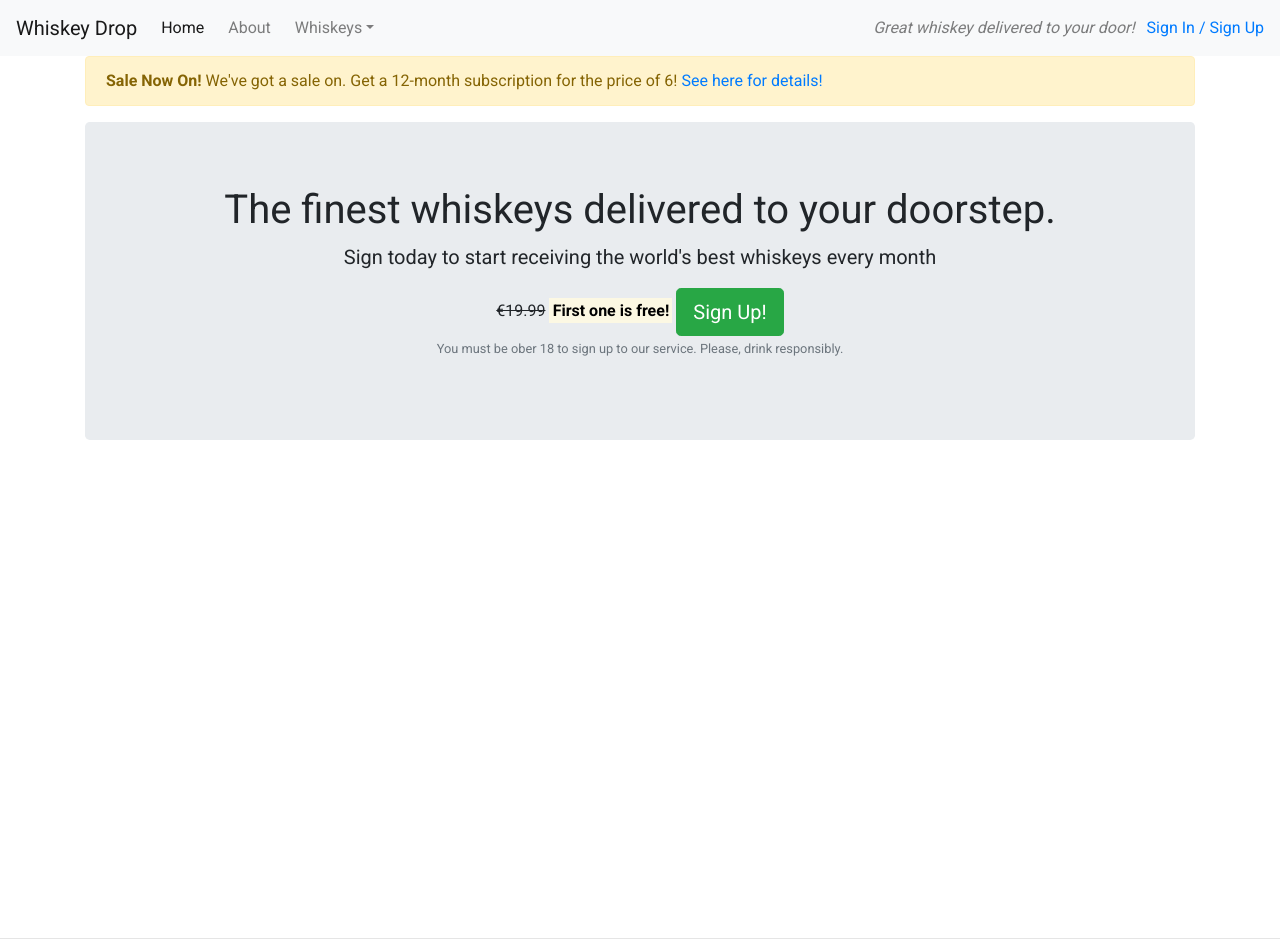
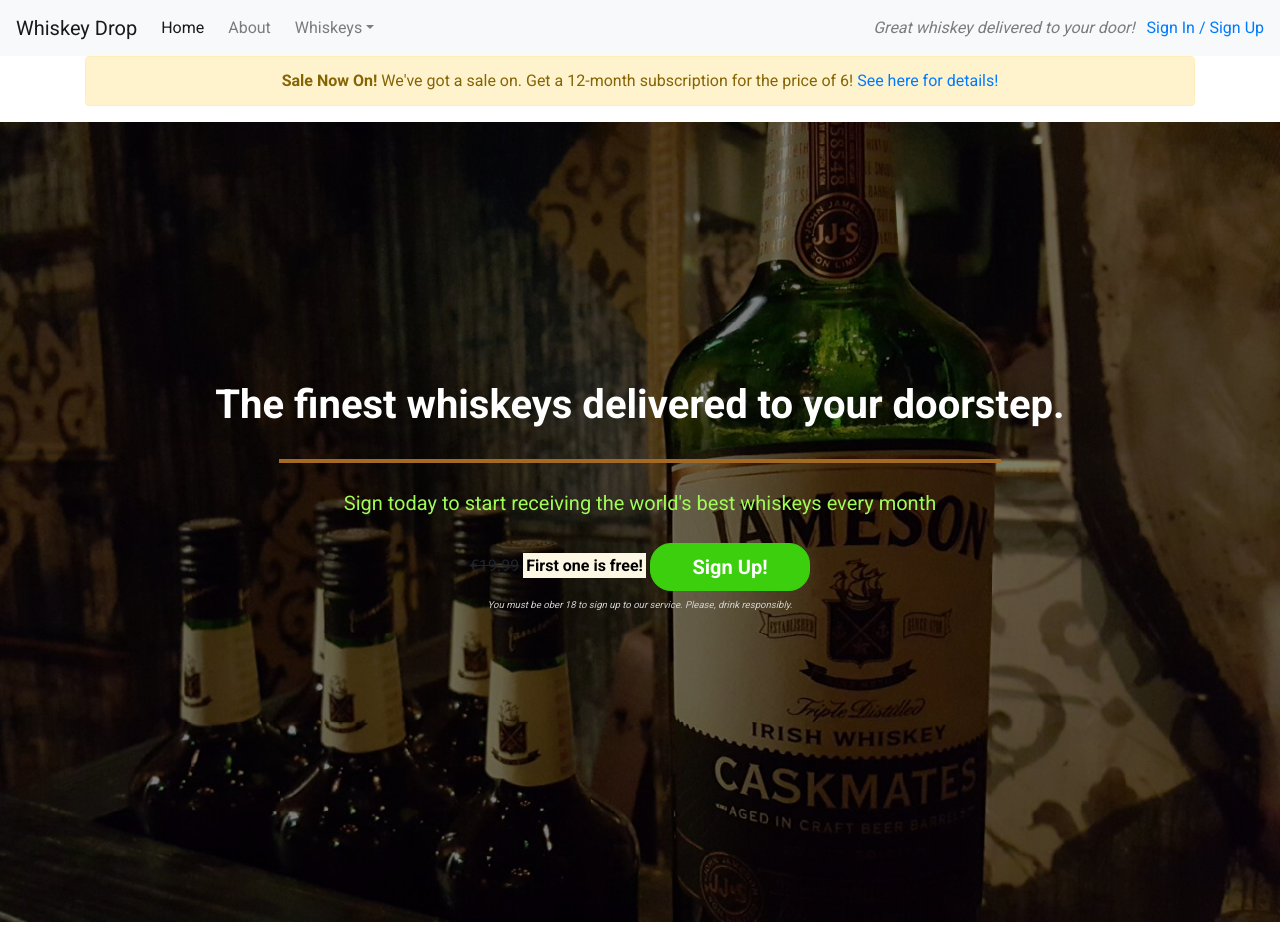
Before and after one commit to Mathias-SantAnna/bootstrap_practice, a plain HTML site: page index.html in a window 1280 px wide. Shown: the top 942 px of the page. Drawn offline with nearby package versions, Linux system fonts and the light colour scheme.

Commit message:
changes in css Button & Block divider

```diff
--- a/css/style.css
+++ b/css/style.css
@@ -2,12 +2,88 @@ body {
     font-family: 'Roboto', sans-serif;
 }
 
-.alert-container{}
+.alert-container{
+    text-align: center;
+}
 
 .callout-container {
     height: 100vh;
+
+    background: url("../images/jameson.png") no-repeat top right fixed;
+    -webkit-background-size: cover;
+    -moz-background-size: cover;
+    -o-background-size: cover;
+    background-size: cover;
+
+    display: flex;
+    align-items: center;
+    justify-content: center;
+
+    position: relative;
+
 }
+
+.opaque-overlay {
+    position: absolute;
+    top: 0;
+    left: 0;
+    height: 100%;
+    width: 100%;
+    background-color: rgba(0,0,0,0.5);
+    }
 
 .quotes-container {}
 
 .features-container {}
+
+/* Block Dividers */
+.block-divider {
+    width: 85%;
+    height: 4px;
+    border: 0;
+    background-color: #a36a26;
+}
+
+/* Jumbotron */
+.jumbotron {
+    background-color: transparent;
+}
+
+.jumbotron-header {
+    color: white;
+    font-weight: bold;
+    margin-bottom: 30px;
+}
+
+.jumbotron .lead {
+    margin: 25px 0;
+    color: #a0fb57;
+}
+
+.jumbotron small {
+    font-size: 60%;
+    font-style: italic;
+    color: #d0d0d0;
+}
+
+/* Buttons */
+.btn--cta {
+    font-weight: bold;
+    border-radius: 21px;
+    width: 160px;
+}
+
+.btn--green {
+    color: white;
+    background-color: #3bcf0d;
+    border-color: #3bcf0d;
+
+}
+
+.btn--green:hover,
+.btn--green:active,
+.btn--green:focus,
+.btn--green:active:focus {
+    background-color: #2f9c0e;
+    border-color: #2f9c0e;
+}
--- a/index.html
+++ b/index.html
@@ -4,8 +4,6 @@
     <meta charset="UTF-8">
     <meta name="viewport" content="width=device-width, initial-scale=1.0">
     <link rel="stylesheet" href="https://cdn.jsdelivr.net/npm/bootstrap@4.5.3/dist/css/bootstrap.min.css" integrity="sha384-TX8t27EcRE3e/ihU7zmQxVncDAy5uIKz4rEkgIXeMed4M0jlfIDPvg6uqKI2xXr2" crossorigin="anonymous">
-    <!-- <script src="https://code.jquery.com/jquery-3.5.1.slim.min.js" integrity="sha384-DfXdz2htPH0lsSSs5nCTpuj/zy4C+OGpamoFVy38MVBnE+IbbVYUew+OrCXaRkfj" crossorigin="anonymous"></script>
-    <script src="https://cdn.jsdelivr.net/npm/bootstrap@4.5.3/dist/js/bootstrap.bundle.min.js" integrity="sha384-ho+j7jyWK8fNQe+A12Hb8AhRq26LrZ/JpcUGGOn+Y7RsweNrtN/tE3MoK7ZeZDyx" crossorigin="anonymous"></script> -->
     <script src="https://kit.fontawesome.com/c4ca4c5b5d.js" crossorigin="anonymous"></script>
     <link href="https://fonts.googleapis.com/css2?family=Roboto:wght@400;700&display=swap" rel="stylesheet">
     <link rel="stylesheet" href="css/style.css" type="text/css">
@@ -49,24 +47,26 @@
             </div>
         </div>
     </div>
-    <div class="container callout-container">
+    <div class="container-fluid callout-container">
         <!-- Callout -->
+        <div class="opaque-overlay">&nbsp;</div>
         <div class="row">
             <div class="col-12">
                 <section class="callout jumbotron text-center">
-                    <h1>The finest whiskeys delivered to your doorstep.</h1>
+                    <h1 class="jumbotron-header">The finest whiskeys delivered to your doorstep.</h1>
+                    <hr class="block-divider">
                     <p class="lead"> Sign today to start receiving the world's best whiskeys every month</p>
                         <s class="d-none d-sm-inline">€19.99</s>
                         <span class="d-inline d-sm-none"><br></span>
                         <strong><mark>First one is free!</mark></strong>
-                    <button class="btn btn-success btn-lg" data-toggle="modal" data-target="#signUpModal">Sign Up!</button>
+                    <button class="btn btn-lg btn--cta btn--green" data-toggle="modal" data-target="#signUpModal">Sign Up!</button>
                     <p class="text-muted"><small>You must be ober 18 to sign up to our service. Please, drink responsibly.</small></p>
                 </section>
             </div>
         </div>
     </div>
     <!-- /.callout -->
-    <hr>
+
     <!-- Quotes -->
     <div class="container quotes-container">
         <section class="quotes">
@@ -93,7 +93,7 @@
         </section>
     </div>
     <!-- /.quotes -->
-    <hr>
+
 
     <!-- Features -->
     <div class="features-container">
```
Also changed, not shown: images/jameson.png (added).
